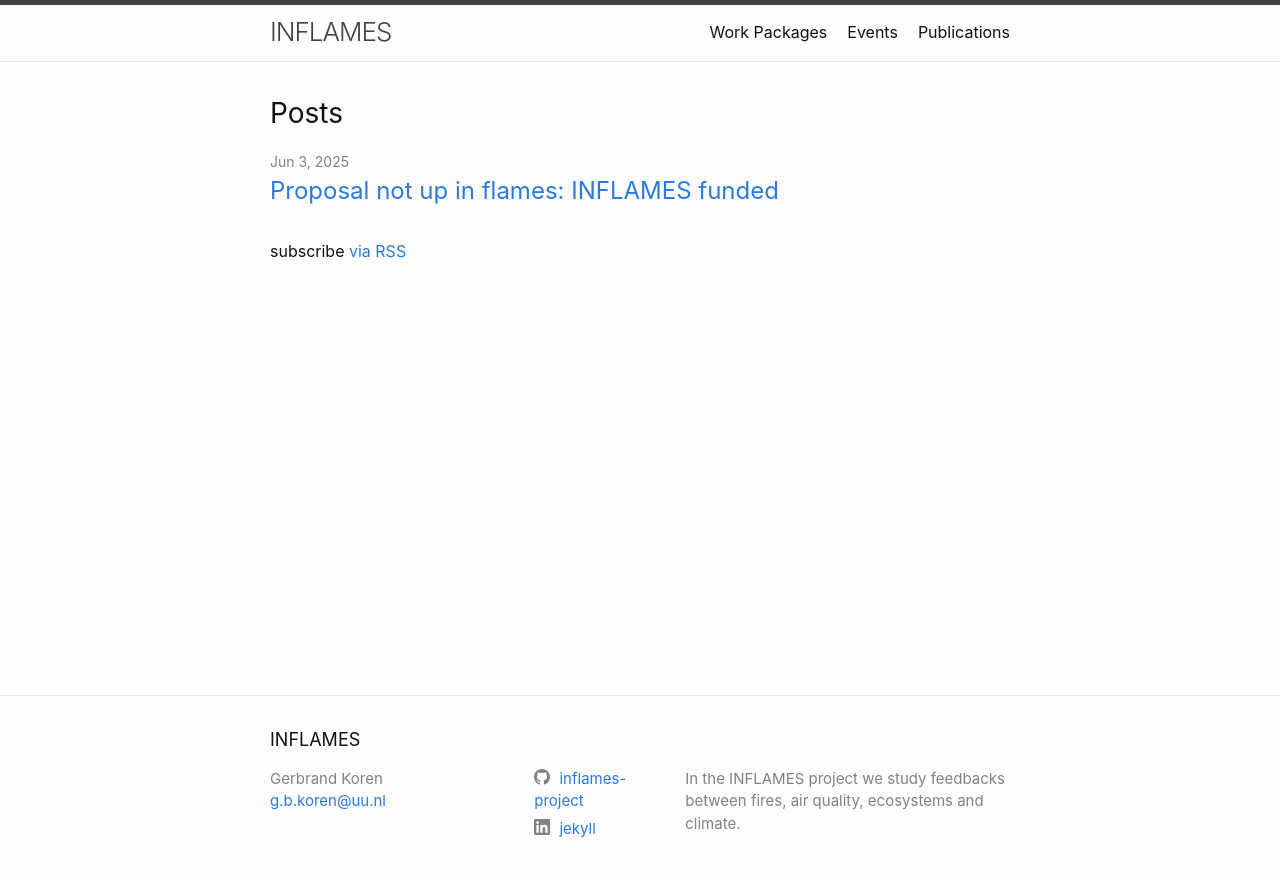
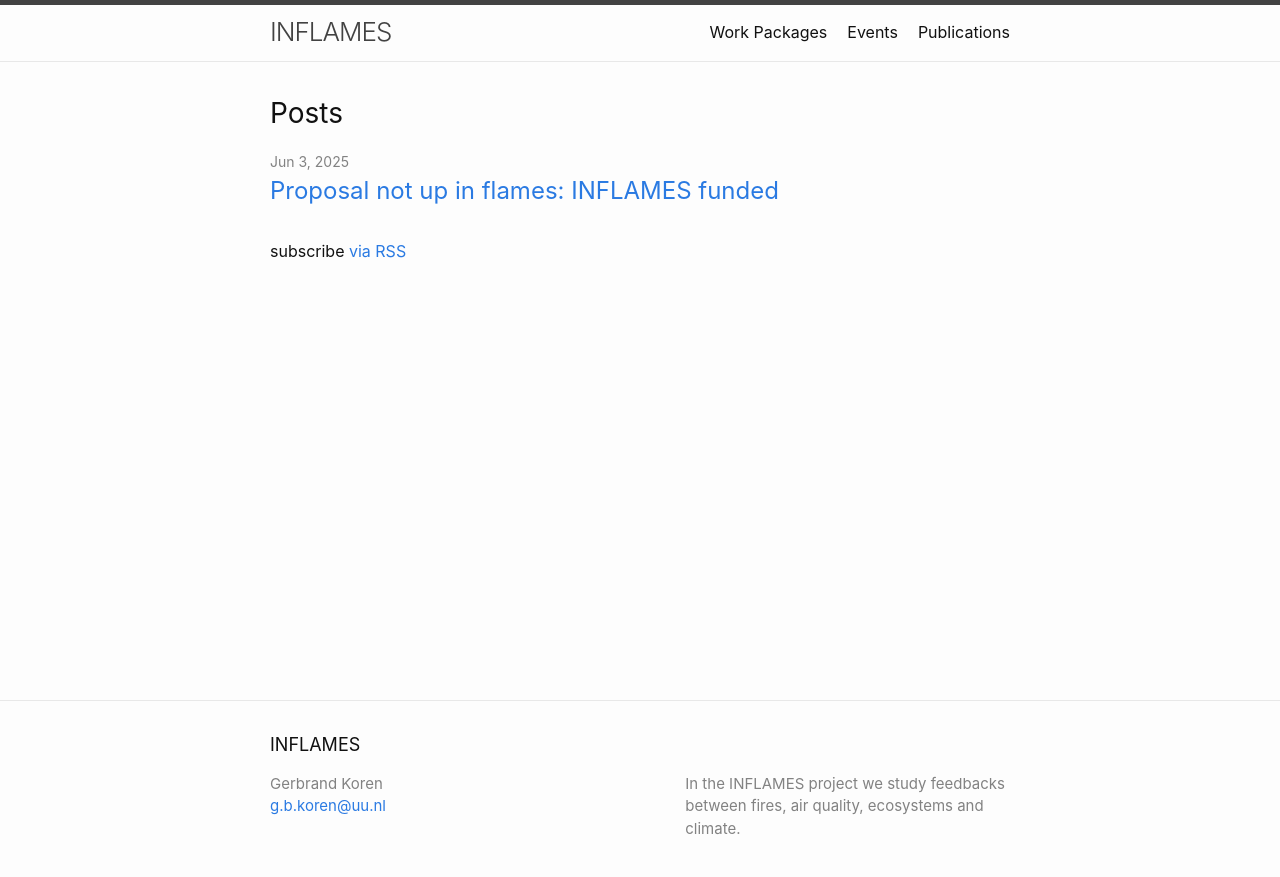
Before and after one commit to inflames-project/inflames-project.github.io, a Jekyll site: the page built from index.md, in a window 1280 px wide. Shown: the top 877 px of the page. Built offline with Jekyll 4.4.1, drawn with Linux system fonts in a browser that asks for light colours; part of the change alters nothing that is shown.

Commit message:
Update _config.yml

```diff
--- a/_config.yml
+++ b/_config.yml
@@ -8,13 +8,13 @@ description: > # this means to ignore newlines until "twitter_username:"
 
 # social links
 # twitter_username: jekyllrb
-github_username:  inflames-project
+# github_username:  inflames-project
 # rss: rss
 # dribbble_username: jekyll
 # facebook_username: jekyll
 # flickr_username: jekyll
 # instagram_username: jekyll
-linkedin_username: jekyll
+# linkedin_username: jekyll
 # pinterest_username: jekyll
 # youtube_username: jekyll
 # googleplus_username: +jekyll
@@ -45,5 +45,5 @@ header_pages:
 theme: minima
 
 plugins:
- - jekyll-feed
+# - jekyll-feed
  - jekyll-seo-tag
```
